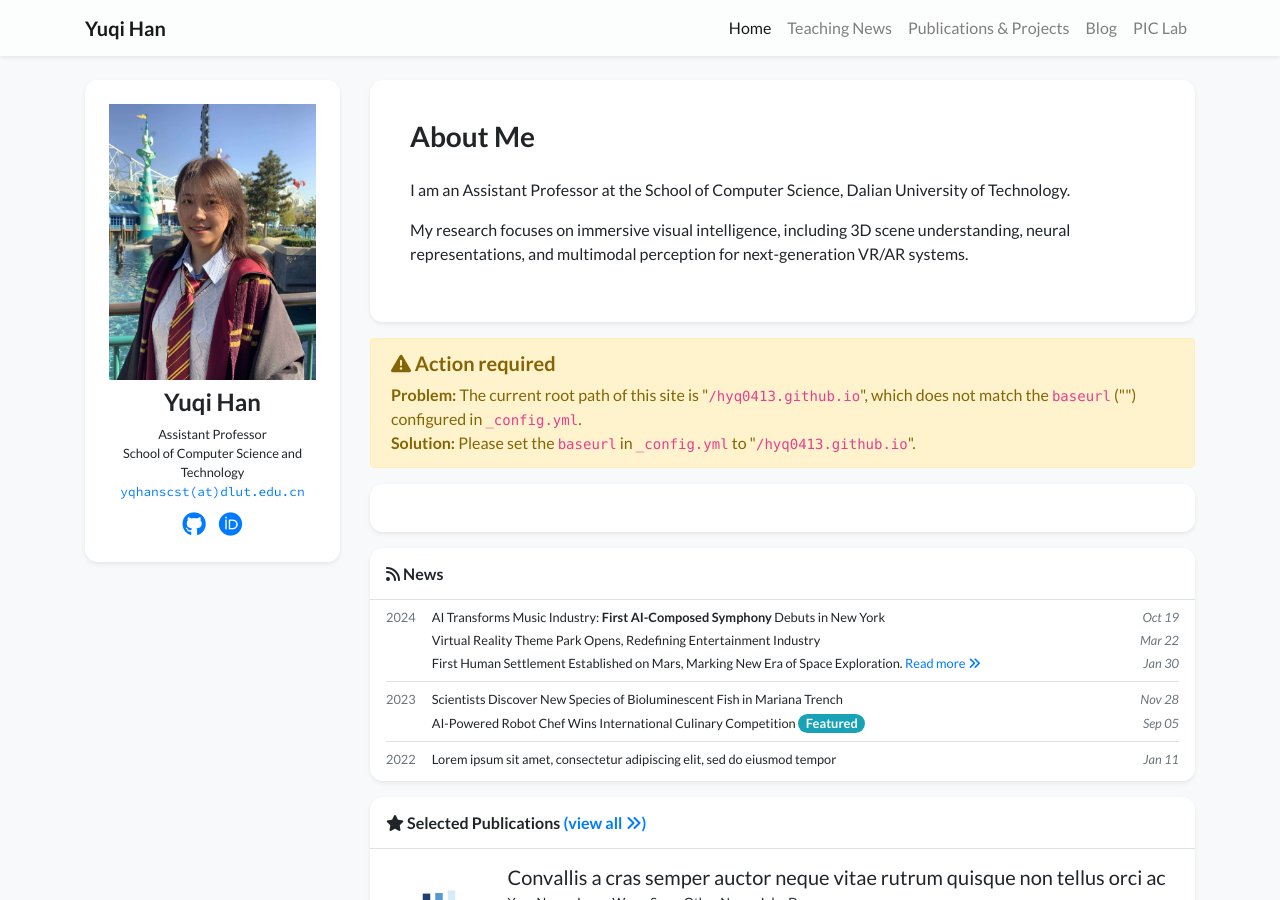
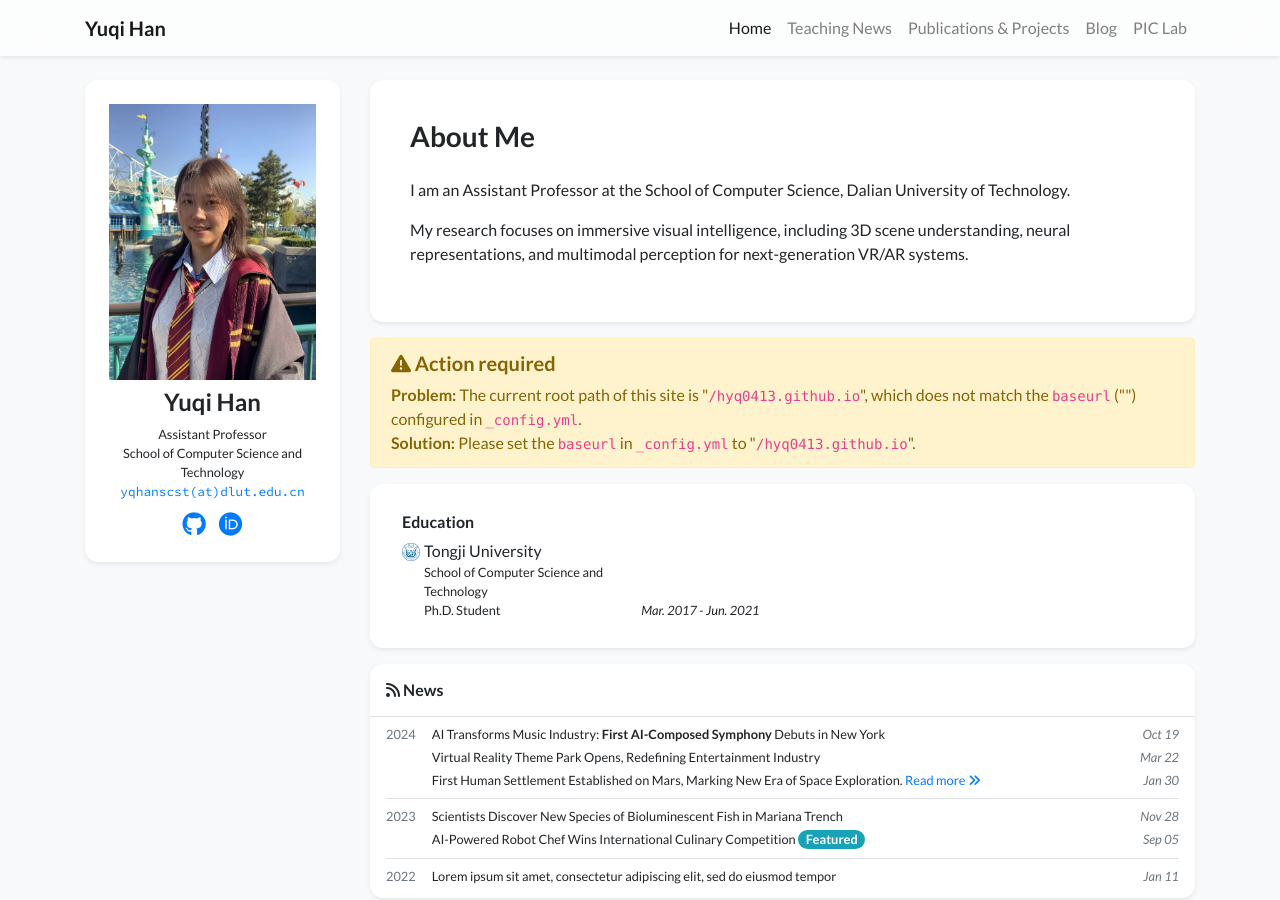
Before and after one commit to hyq0413/hyq0413.github.io, a Jekyll site: the page built from index.html, in a window 1280 px wide and 900 px high. Built offline with Jekyll 4.4.1, drawn with Linux system fonts in a browser that asks for light colours; nearby versions of some CDN libraries; a style sheet for code colours, icons or effects is not loaded.

Commit message:
Add education information for Tongji University

```diff
--- a/_data/profile.yml
+++ b/_data/profile.yml
@@ -31,3 +31,12 @@ short_bio: >-
 portrait_url: /assets/images/badges/mypic.jpg
 #portrait_caption: >-
 #  Photo
+
+
+education:
+- name: Tongji University
+  logo: /assets/images/badges/tongji.png
+  position: >-
+    ‌School of Computer Science and Technology <br/>
+    Ph.D. Student
+  date: Mar. 2017 - Jun. 2021
```
